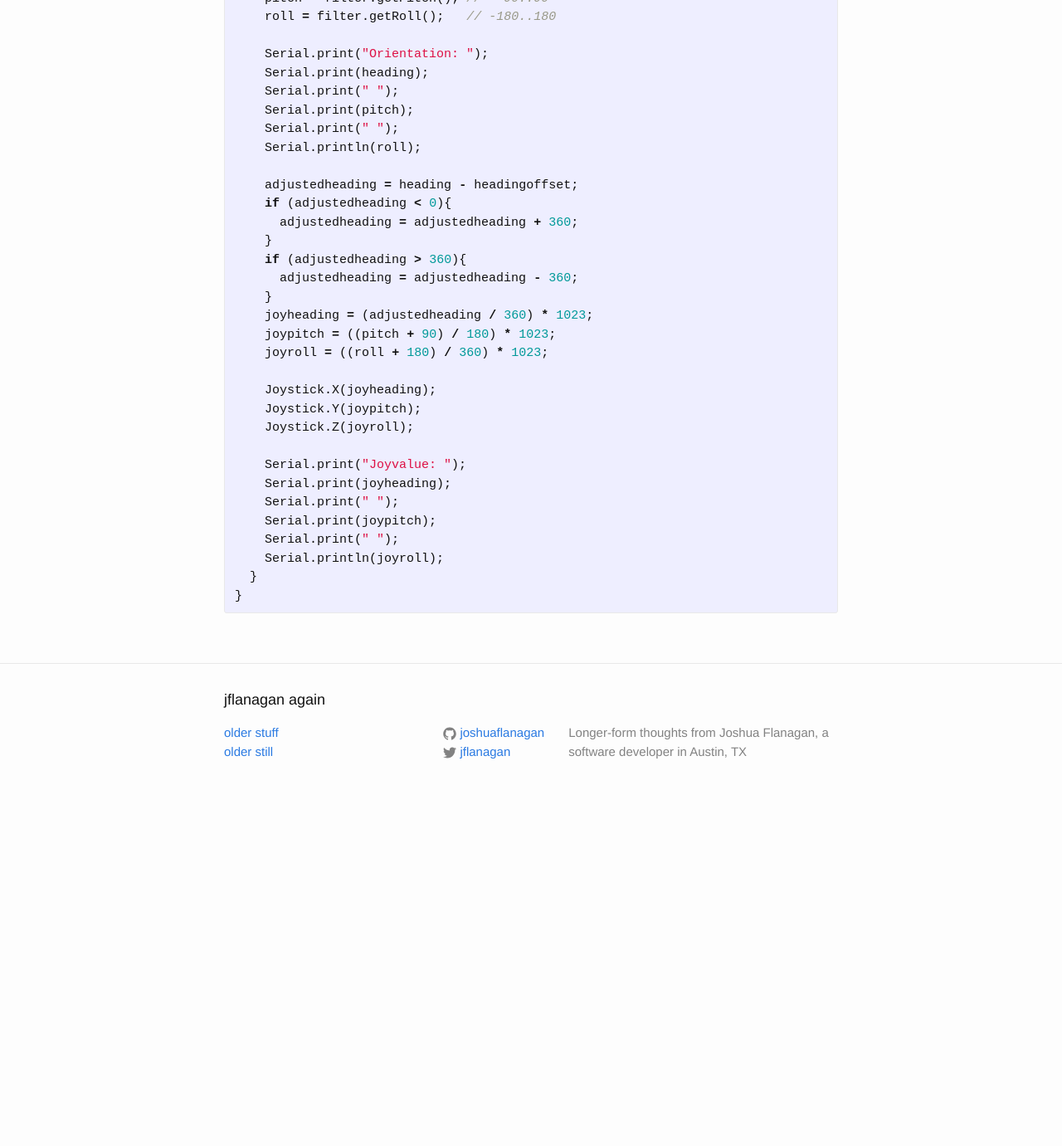
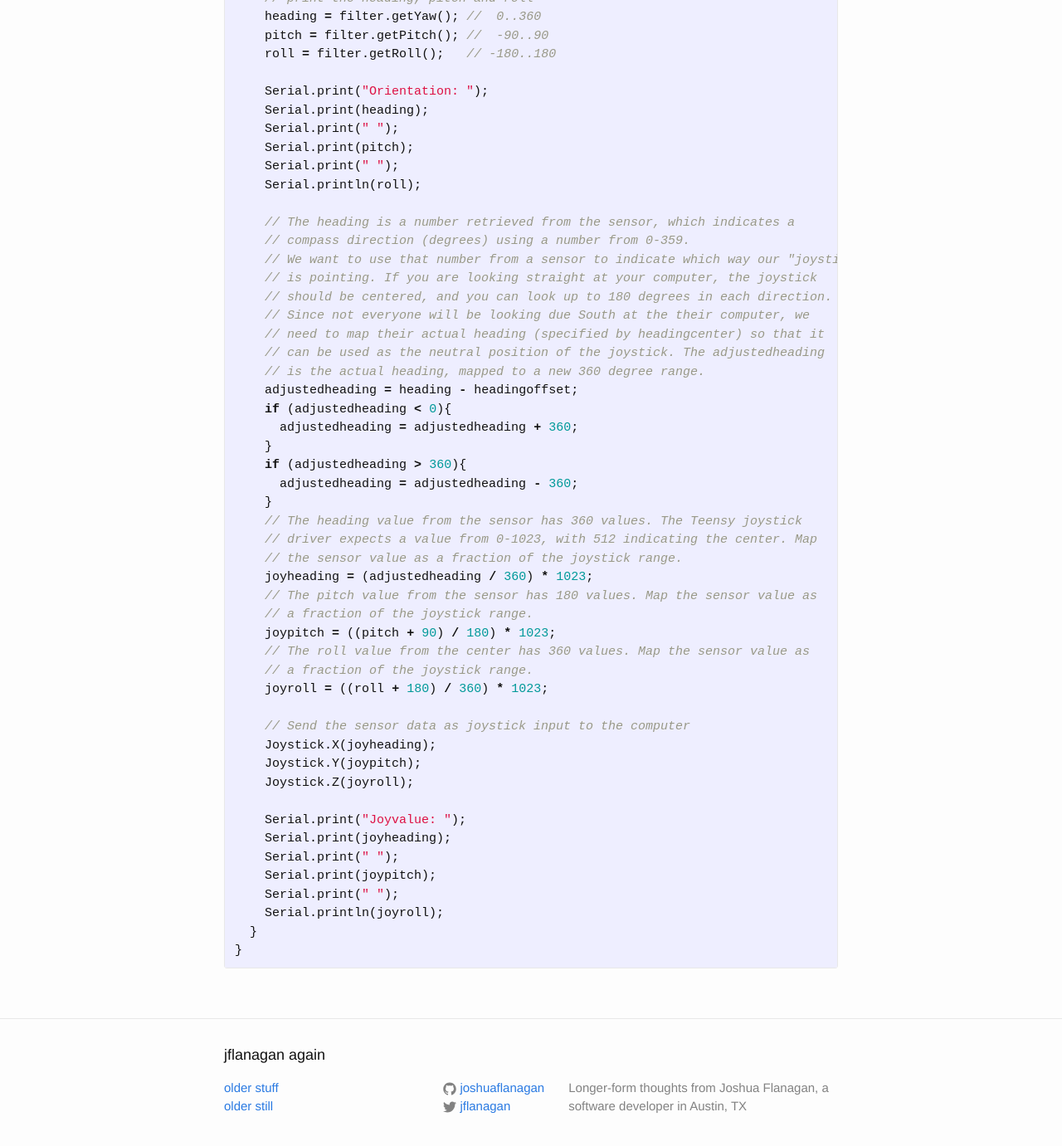
Before and after one commit to joshuaflanagan/blog, a Jekyll site: the page built from _posts/2020-07-18-build-your-own-head-tracker.markdown, in a window 1280 px wide and 1400 px high, scrolled down 3718 px. Shown: the top 1381 px of the window at 83% size. Built offline with Jekyll 4.4.1, drawn with Linux system fonts in a browser that asks for light colours; before the commit the page ends 4695 px from its top, so only the background shows below that; some of the changed text lies outside the part shown.

Commit message:
Update head tracker code with comments

```diff
--- a/_posts/2020-07-18-build-your-own-head-tracker.markdown
+++ b/_posts/2020-07-18-build-your-own-head-tracker.markdown
@@ -110,10 +110,12 @@ the center position of the joystick.
 like it did on the original post, you can always [get the latest version from my Github](https://github.com/joshuaflanagan/head_tracker/blob/master/HeadtrackJoystick.ino).
 
 {% highlight c %}
+// HeadtrackJoystick, based on:
+//
 // Inertial Monitoring Unit (IMU) using Mahony filter.
+// https://github.com/PaulStoffregen/NXPMotionSense/blob/master/examples/MahonyIMU/MahonyIMU.ino
 //
-// To view this data, use the Arduino Serial Monitor to watch the
-// scrolling angles, or run the OrientationVisualiser example in Processing.
+// and inspired by the code example on http://crispycircuits.blogspot.com/2018/06/inertial-head-tracker.html
 
 #include <NXPMotionSense.h>
 #include <MahonyAHRS.h>
@@ -165,6 +167,15 @@ void loop() {
     Serial.print(" ");
     Serial.println(roll);
 
+    // The heading is a number retrieved from the sensor, which indicates a
+    // compass direction (degrees) using a number from 0-359.
+    // We want to use that number from a sensor to indicate which way our "joystick"
+    // is pointing. If you are looking straight at your computer, the joystick
+    // should be centered, and you can look up to 180 degrees in each direction.
+    // Since not everyone will be looking due South at the their computer, we
+    // need to map their actual heading (specified by headingcenter) so that it
+    // can be used as the neutral position of the joystick. The adjustedheading
+    // is the actual heading, mapped to a new 360 degree range.
     adjustedheading = heading - headingoffset;
     if (adjustedheading < 0){
       adjustedheading = adjustedheading + 360;
@@ -172,10 +183,18 @@ void loop() {
     if (adjustedheading > 360){
       adjustedheading = adjustedheading - 360;
     }
+    // The heading value from the sensor has 360 values. The Teensy joystick
+    // driver expects a value from 0-1023, with 512 indicating the center. Map
+    // the sensor value as a fraction of the joystick range.
     joyheading = (adjustedheading / 360) * 1023;
+    // The pitch value from the sensor has 180 values. Map the sensor value as
+    // a fraction of the joystick range.
     joypitch = ((pitch + 90) / 180) * 1023;
+    // The roll value from the center has 360 values. Map the sensor value as
+    // a fraction of the joystick range.
     joyroll = ((roll + 180) / 360) * 1023;
 
+    // Send the sensor data as joystick input to the computer
     Joystick.X(joyheading);
     Joystick.Y(joypitch);
     Joystick.Z(joyroll);
```
